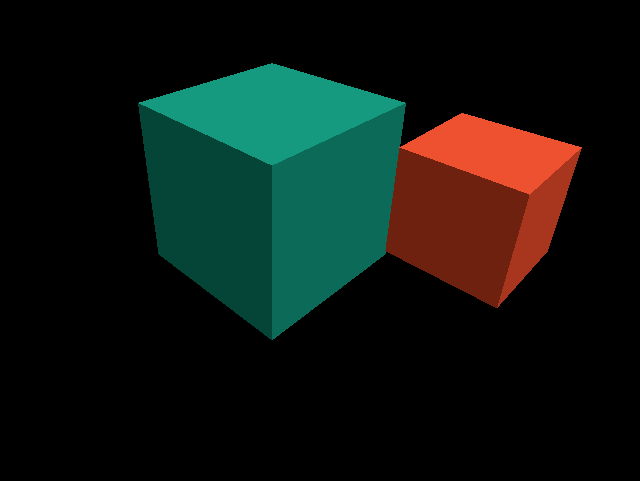
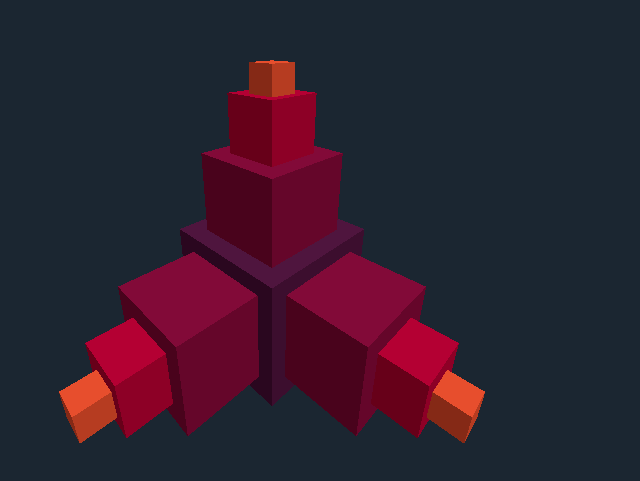
Before and after one commit to avi-spc/cubesoncubes, a plain HTML site: page index.html in a window 1280 px wide. Shown: the part 215-696 px from the top of the page, without its empty margins (368-1008 px from the left). Drawn offline with nearby package versions, Linux system fonts and the light colour scheme.

Commit message:
structure created

```diff
--- a/index.html
+++ b/index.html
@@ -8,11 +8,12 @@
         <script src="js/three.js"></script>
         <script>
             var scene = new THREE.Scene();
-            var camera = new THREE.PerspectiveCamera( 75, window.innerWidth/window.innerHeight, 0.1, 1000 );
+            var camera = new THREE.PerspectiveCamera( 95, window.innerWidth/window.innerHeight, 0.1, 1000 );
+            scene.background = new THREE.Color( 0x1B2631 );
 
             var renderer = new THREE.WebGLRenderer();
-            renderer.shadowMap.enabled = true;
-            renderer.shadowMap.type = THREE.PCFSoftShadowMap;
+            //renderer.shadowMap.enabled = true;
+            //renderer.shadowMap.type = THREE.PCFSoftShadowMap;
             renderer.setSize( window.innerWidth, window.innerHeight );
             document.body.appendChild( renderer.domElement );
 
@@ -27,29 +28,96 @@
             var dl = new THREE.DirectionalLight( 0xffffff, 3 );
             dl.position.set( 15, 50, 70 );
             dl.castShadow = true;
-            dl.shadow.mapSize.width = 512;  // default
-            dl.shadow.mapSize.height = 512; // default
-            dl.shadow.camera.near = 0.5;    // default
-            dl.shadow.camera.far = 500;
             scene.add(dl);
 
             var geometry1 = new THREE.BoxGeometry( 1, 1, 1 );
-            var material1 = new THREE.MeshPhongMaterial( { color: 0x17A589, wireframe: false } );
+            var material1 = new THREE.MeshPhongMaterial( { color: 0x581845, wireframe: false } );
             var cube1 = new THREE.Mesh( geometry1, material1 );
-            //cube.position.set( 0, -0.8, -.80 );
+            cube1.position.set( 0, -0.8, 0 );
             scene.add( cube1 );
+
+            //top stack
+
             var geometry2 = new THREE.BoxGeometry( 0.7, 0.7, 0.7 );
-            var material2 = new THREE.MeshPhongMaterial( { color: 0xFF5733, wireframe: false } );
+            var material2 = new THREE.MeshPhongMaterial( { color: 0x900c3f, wireframe: false } );
             var cube2 = new THREE.Mesh( geometry2, material2 );
-            cube2.position.set( 1.185,-0.1,0 );
+            cube2.position.set( 0, -0.1, 0.3 );
             scene.add( cube2 );
+
+            var geometry3 = new THREE.BoxGeometry( 0.4, 0.4, 0.4 );
+            var material3 = new THREE.MeshPhongMaterial( { color: 0xc70039, wireframe: false } );
+            var cube3 = new THREE.Mesh( geometry3, material3 );
+            cube3.position.set( 0, 0.4, 0.6 );
+            scene.add( cube3 );
+
+            var geometry4 = new THREE.BoxGeometry( 0.2, 0.2, 0.2 );
+            var material4 = new THREE.MeshPhongMaterial( { color: 0xff5733, wireframe: false } );
+            var cube4 = new THREE.Mesh( geometry4, material4 );
+            cube4.position.set( 0, 0.65, 0.75 );
+            scene.add( cube4 );
+
+            //right stack
+
+            var geometry5 = new THREE.BoxGeometry( 0.7, 0.7, 0.7 );
+            var material5 = new THREE.MeshPhongMaterial( { color: 0x900c3f, wireframe: false } );
+            var cube5 = new THREE.Mesh( geometry5, material5 );
+            cube5.position.set( 0.5, -0.98, 0.5 );
+            scene.add( cube5 );
+
+            var geometry6 = new THREE.BoxGeometry( 0.4, 0.4, 0.4 );
+            var material6 = new THREE.MeshPhongMaterial( { color: 0xc70039, wireframe: false } );
+            var cube6 = new THREE.Mesh( geometry6, material6 );
+            cube6.position.set( 0.8, -1.1, 0.8 );
+            scene.add( cube6 );
+
+            var geometry7 = new THREE.BoxGeometry( 0.2, 0.2, 0.2 );
+            var material7 = new THREE.MeshPhongMaterial( { color: 0xff5733, wireframe: false } );
+            var cube7 = new THREE.Mesh( geometry7, material7 );
+            cube7.position.set( 1, -1.2, 1 );
+            scene.add( cube7 );
+
+            //left stack
+
+            var geometry8 = new THREE.BoxGeometry( 0.7, 0.7, 0.7 );
+            var material8 = new THREE.MeshPhongMaterial( { color: 0x900c3f, wireframe: false } );
+            var cube8 = new THREE.Mesh( geometry8, material8 );
+            cube8.position.set( -0.5, -0.98, 0.5 );
+            scene.add( cube8 );
+
+            var geometry9 = new THREE.BoxGeometry( 0.4, 0.4, 0.4 );
+            var material9 = new THREE.MeshPhongMaterial( { color: 0xc70039, wireframe: false } );
+            var cube9 = new THREE.Mesh( geometry9, material9 );
+            cube9.position.set( -0.8, -1.1, 0.8 );
+            scene.add( cube9 );
+
+            var geometry10 = new THREE.BoxGeometry( 0.2, 0.2, 0.2 );
+            var material10 = new THREE.MeshPhongMaterial( { color: 0xff5733, wireframe: false } );
+            var cube10 = new THREE.Mesh( geometry10, material10 );
+            cube10.position.set( -1, -1.2, 1 );
+            scene.add( cube10 );
 
             camera.position.z = 3;
 
-            cube1.rotation.x = Math.PI/6;
+            cube1.rotation.x = Math.PI/8;
             cube1.rotation.y = Math.PI/4;
-            cube2.rotation.x = Math.PI/6;
+            cube2.rotation.x = Math.PI/8;
             cube2.rotation.y = Math.PI/4;
+            cube3.rotation.x = Math.PI/8;
+            cube3.rotation.y = Math.PI/4;
+            cube4.rotation.x = Math.PI/8;
+            cube4.rotation.y = Math.PI/4;
+            cube5.rotation.x = Math.PI/8;
+            cube5.rotation.y = Math.PI/4;
+            cube6.rotation.x = Math.PI/8;
+            cube6.rotation.y = Math.PI/4;
+            cube7.rotation.x = Math.PI/8;
+            cube7.rotation.y = Math.PI/4;
+            cube8.rotation.x = Math.PI/8;
+            cube8.rotation.y = Math.PI/4;
+            cube9.rotation.x = Math.PI/8;
+            cube9.rotation.y = Math.PI/4;
+            cube10.rotation.x = Math.PI/8;
+            cube10.rotation.y = Math.PI/4;
 
             var planeGeometry = new THREE.PlaneGeometry( 5,5,5 );
             var planeMat = new THREE.MeshPhongMaterial( { color: 0x1B2631 } );
@@ -60,7 +128,9 @@
             plane.rotation.x = -Math.PI/5;
 
             var update = function() {
-                //cube.rotation.y += 0.01;
+               // cube1.rotation.y += 0.01;
+               // cube2.rotation.y += 0.01;
+               // cube3.rotation.y += 0.01;
             };
 
             var render = function() {
```
